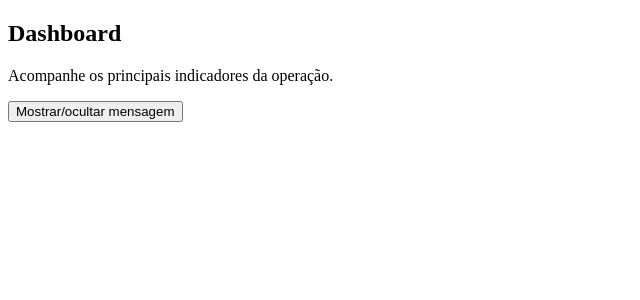
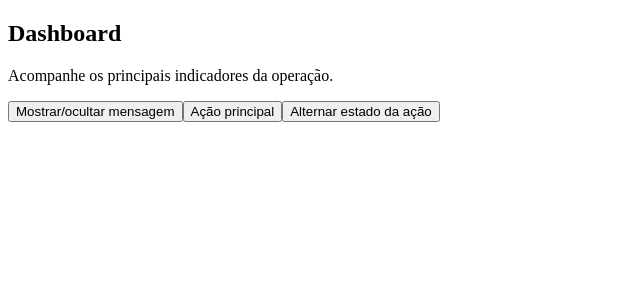
Before and after one commit to aczaffalon/seller-flow, an Angular app: page / in a window 1280 px wide. Shown: the top 300 px of the page, without its empty margins (0-640 px from the left). Built offline with nearby package versions, Linux system fonts and the light colour scheme.

Commit message:
feat: add property binding example to dashboard

```diff
--- a/src/app/features/dashboard/dashboard.html
+++ b/src/app/features/dashboard/dashboard.html
@@ -9,4 +9,17 @@
   @if (showWelcomeMessage()) {
     <p>Bem-vindo ao SellerFlow!</p>
 }
+  <button
+    type="button"
+    [disabled]="isActionDisabled()"
+    >
+    Ação principal
+  </button>
+
+  <button
+    type="button"
+    (click)="toggleActionState()"
+  >
+    Alternar estado da ação
+  </button>
 </section>
--- a/src/app/features/dashboard/dashboard.ts
+++ b/src/app/features/dashboard/dashboard.ts
@@ -16,4 +16,9 @@ export class Dashboard {
   protected toggleWelcomeMessage(): void {
   this.showWelcomeMessage.update((currentValue) => !currentValue);
 }
+  protected readonly isActionDisabled = signal(false);
+
+  protected toggleActionState(): void {
+    this.isActionDisabled.update((currentValue) => !currentValue);
 }
+}
```
